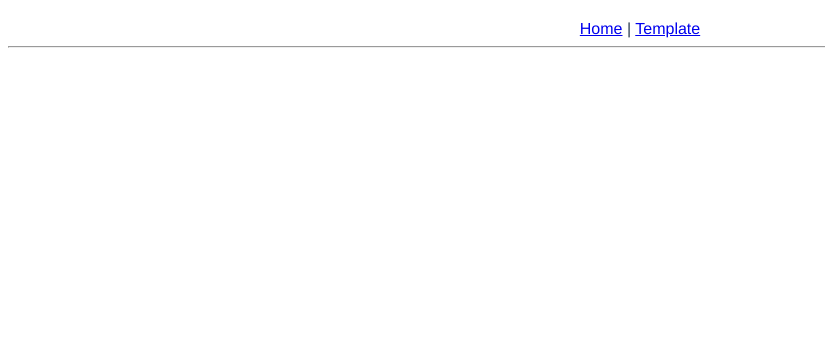
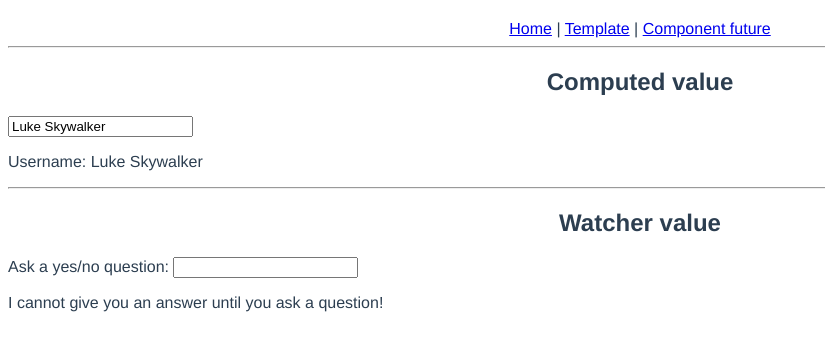
Before and after one commit to kembek/vue-examples, a Vue app: page /#/componentFuture in a window 1280 px wide. Shown: the top 350 px of the page, without its empty margins (0-825 px from the left). Built offline with nearby package versions, Linux system fonts and the light colour scheme.

Commit message:
update: the component future was added

```diff
--- a/package.json
+++ b/package.json
@@ -8,13 +8,17 @@
     "lint": "vue-cli-service lint"
   },
   "dependencies": {
+    "axios": "^0.19.2",
     "core-js": "^3.6.4",
+    "lodash": "^4.17.15",
     "vue": "^2.6.11",
+    "vue-axios": "^2.1.5",
     "vue-class-component": "^7.2.2",
     "vue-property-decorator": "^8.3.0",
     "vue-router": "^3.1.6"
   },
   "devDependencies": {
+    "@types/lodash": "^4.14.149",
     "@typescript-eslint/eslint-plugin": "^2.18.0",
     "@typescript-eslint/parser": "^2.18.0",
     "@vue/cli-plugin-babel": "~4.2.0",
--- a/src/App.vue
+++ b/src/App.vue
@@ -2,7 +2,8 @@
   <div id="app">
     <nav>
       <router-link :to="'/'">Home</router-link> |
-      <router-link to="/template">Template</router-link>
+      <router-link to="/template">Template</router-link> |
+      <router-link to="/componentFuture">Component future</router-link>
     </nav>
     <hr />
     <router-view />
--- a/src/main.ts
+++ b/src/main.ts
@@ -1,7 +1,10 @@
+import axios from 'axios';
 import Vue from 'vue';
+import VueAxios from 'vue-axios';
 import App from './App.vue';
 import router from './routes';
 
+Vue.use(VueAxios, axios);
 Vue.config.productionTip = false;
 
 new Vue({
--- /dev/null
+++ b/src/pages/ComponentFuture.vue
@@ -0,0 +1,74 @@
+<template>
+  <div>
+    <section>
+      <h2>Computed value</h2>
+      <input type="text" v-model="fullName" />
+      <p>Username: {{ fullName }}</p>
+    </section>
+    <hr />
+    <section>
+      <h2>Watcher value</h2>
+      <p>Ask a yes/no question: <input type="text" v-model="question" /></p>
+      <p>{{ answer }}</p>
+    </section>
+  </div>
+</template>
+
+<script lang="ts">
+import { Component, Vue, Watch } from 'vue-property-decorator';
+import capitalize from 'lodash/capitalize';
+import debounce from 'lodash/debounce';
+import { AxiosResponse } from 'axios';
+import { Cancelable } from 'lodash';
+
+@Component
+export default class ComponentFuture extends Vue {
+  firstName = 'Luke';
+
+  lastName = 'Skywalker';
+
+  get fullName() {
+    return `${this.firstName} ${this.lastName}`;
+  }
+
+  set fullName(newName: string) {
+    const [firstName, lastName] = newName.split(/\W+/gi);
+
+    this.firstName = firstName.trim();
+    this.lastName = lastName.trim();
+  }
+
+  question = '';
+
+  answer = 'I cannot give you an answer until you ask a question!';
+
+  debouncedGetAnswer!: (() => void) & Cancelable;
+
+  created() {
+    this.debouncedGetAnswer = debounce(this.getAnswer, 500);
+  }
+
+  @Watch('question')
+  onQuestion() {
+    this.answer = 'Waiting for you to stop typing...';
+    this.debouncedGetAnswer();
+  }
+
+  getAnswer() {
+    if (!this.question.includes('?')) {
+      this.answer = 'Question usually contain a question mark. ;-)';
+      return;
+    }
+
+    this.answer = 'Thinking...';
+    this.$http
+      .get('https://yesno.wtf/api')
+      .then((response: AxiosResponse) => {
+        this.answer = capitalize(response.data.answer);
+      })
+      .catch((error) => {
+        this.answer = `Error! Could not reach the API. ${error}`;
+      });
+  }
+}
+</script>
--- a/src/routes/index.ts
+++ b/src/routes/index.ts
@@ -3,6 +3,7 @@ import VueRouter, { RouteConfig } from 'vue-router';
 
 import Basic from '@/pages/Basic.vue';
 import TemplateSyntax from '@/pages/TemplateSyntax.vue';
+import ComponentFuture from '@/pages/ComponentFuture.vue';
 
 Vue.use(VueRouter);
 
@@ -15,6 +16,10 @@ const routes: RouteConfig[] = [
     path: '/template',
     component: TemplateSyntax,
   },
+  {
+    path: '/componentFuture',
+    component: ComponentFuture,
+  },
 ];
 
 export default new VueRouter({
```
